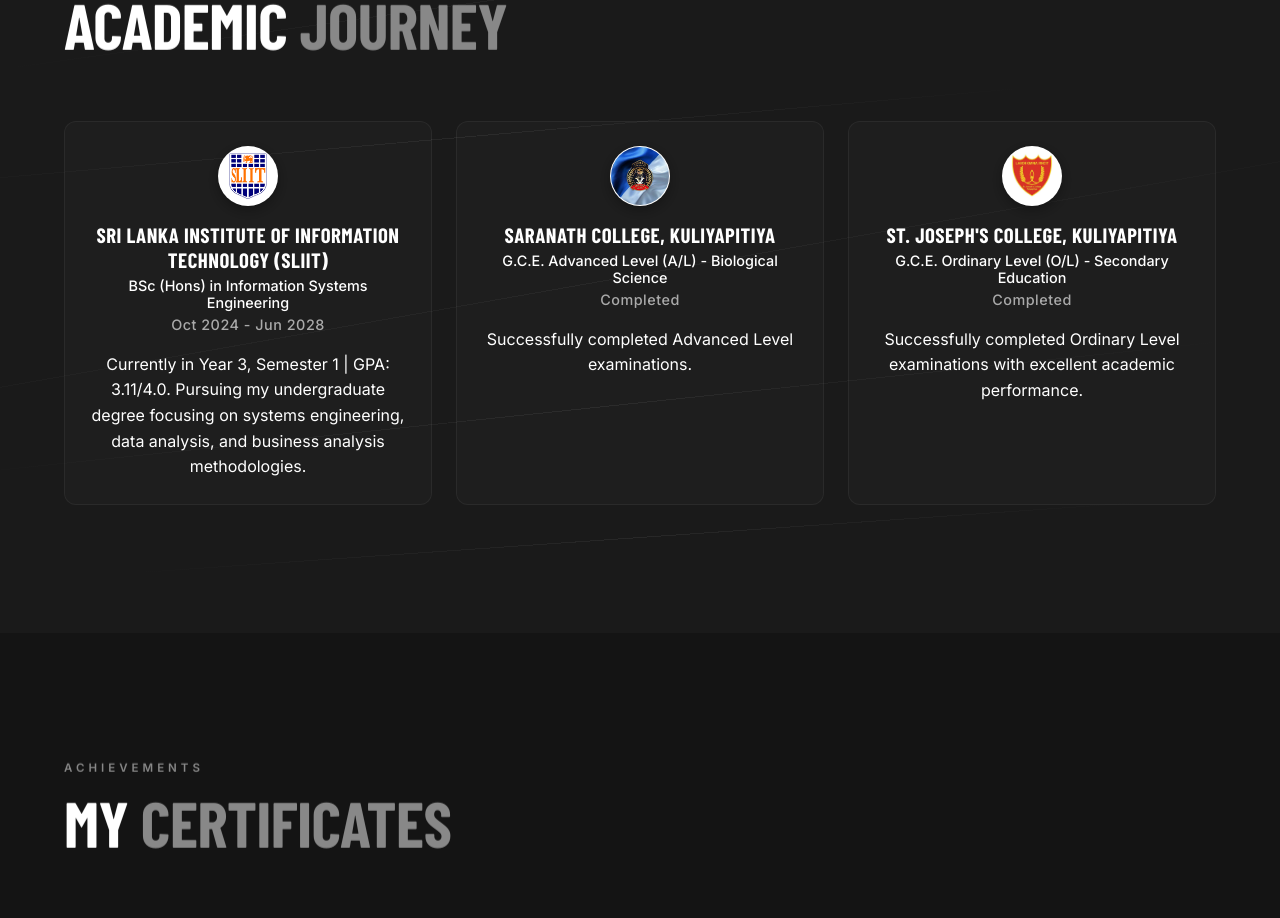
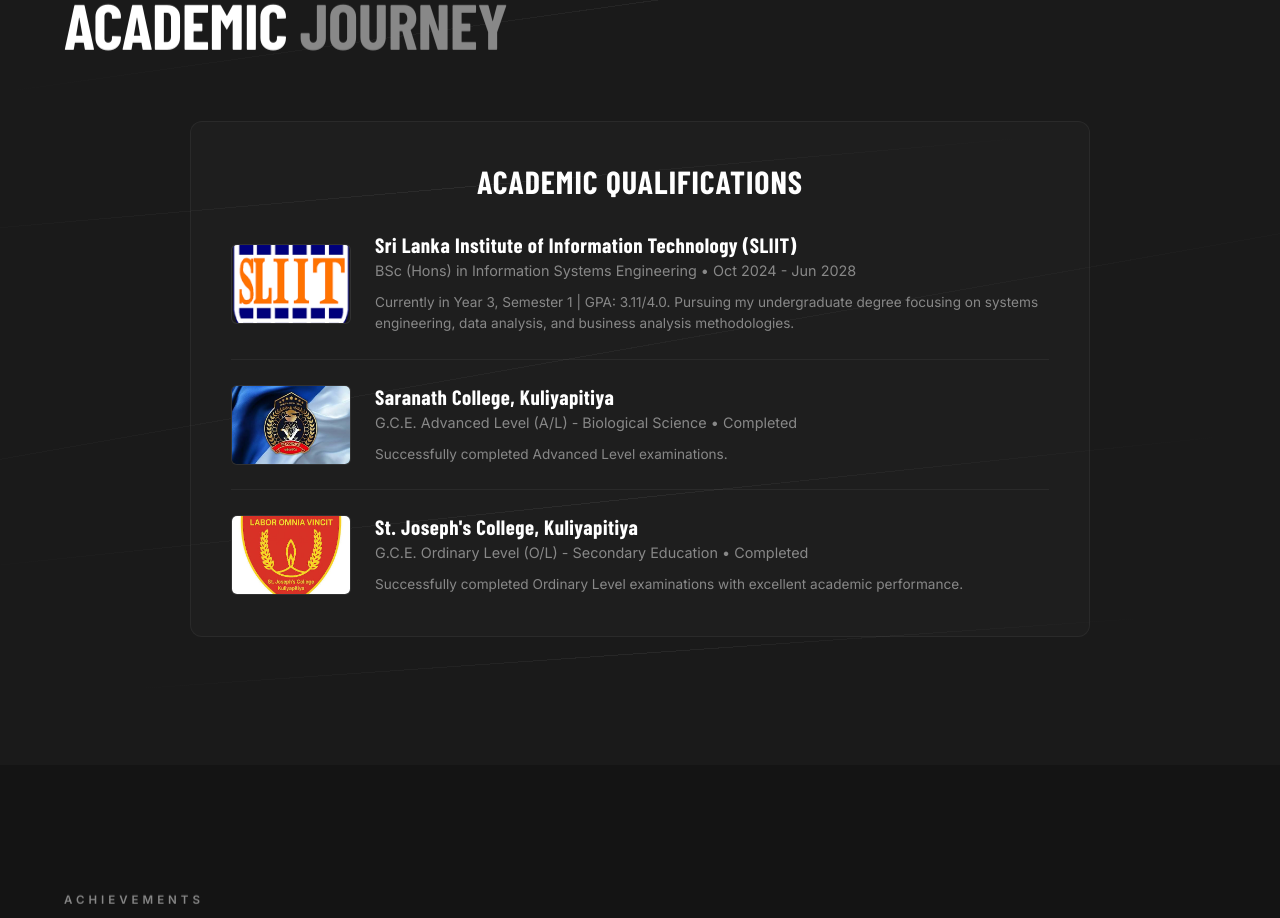
Before and after one commit to dulanjanarmd/Dulanjana-Rathnayaka, a React (Vite) app: page / in a window 1280 px wide. Shown: the part 2503-3421 px from the top of the page. Built offline with nearby package versions, Linux system fonts and the light colour scheme; a web font is replaced by a local one.

Commit message:
feat: add Education component to display academic qualifications and timeline

```diff
--- a/src/Components/Education.jsx
+++ b/src/Components/Education.jsx
@@ -62,21 +62,22 @@
         <h2 className="sec-title">ACADEMIC <span>JOURNEY</span></h2>
       </div>
 
-      <div className="education-timeline reveal">
-        {educationData.map((item, index) => (
-          <div className="education-card" key={item.id}>
-            <div className="edu-image-wrapper">
-              <img src={item.image} alt={item.school} className={`edu-logo ${item.coverImage ? 'edu-logo-cover' : ''}`} />
+      <div className="cert-list-container cert-card card-visible">
+        <h3 className="cert-main-title text-center">Academic Qualifications</h3>
+        <div className="cert-list">
+          {educationData.map((item, index) => (
+            <div className="cert-list-item" key={item.id}>
+              <div className="cert-item-img-wrapper">
+                <img src={item.image} alt={item.school} className={item.coverImage ? 'edu-logo-cover' : ''} />
+              </div>
+              <div className="cert-content">
+                <h4 className="cert-title">{item.school}</h4>
+                <div className="cert-issuer">{item.degree} • {item.period}</div>
+                <div className="edu-description" style={{fontSize: '0.85rem', color: '#888', marginTop: '0.5rem'}}>{item.description}</div>
+              </div>
             </div>
-            <div className="edu-content">
-              <h3 className="edu-school">{item.school}</h3>
-              <h4 className="edu-degree">{item.degree}</h4>
-
-              <div className="edu-period">{item.period}</div>
-              <p className="edu-description">{item.description}</p>
-            </div>
-          </div>
-        ))}
+          ))}
+        </div>
       </div>
     </section>
   );
```
